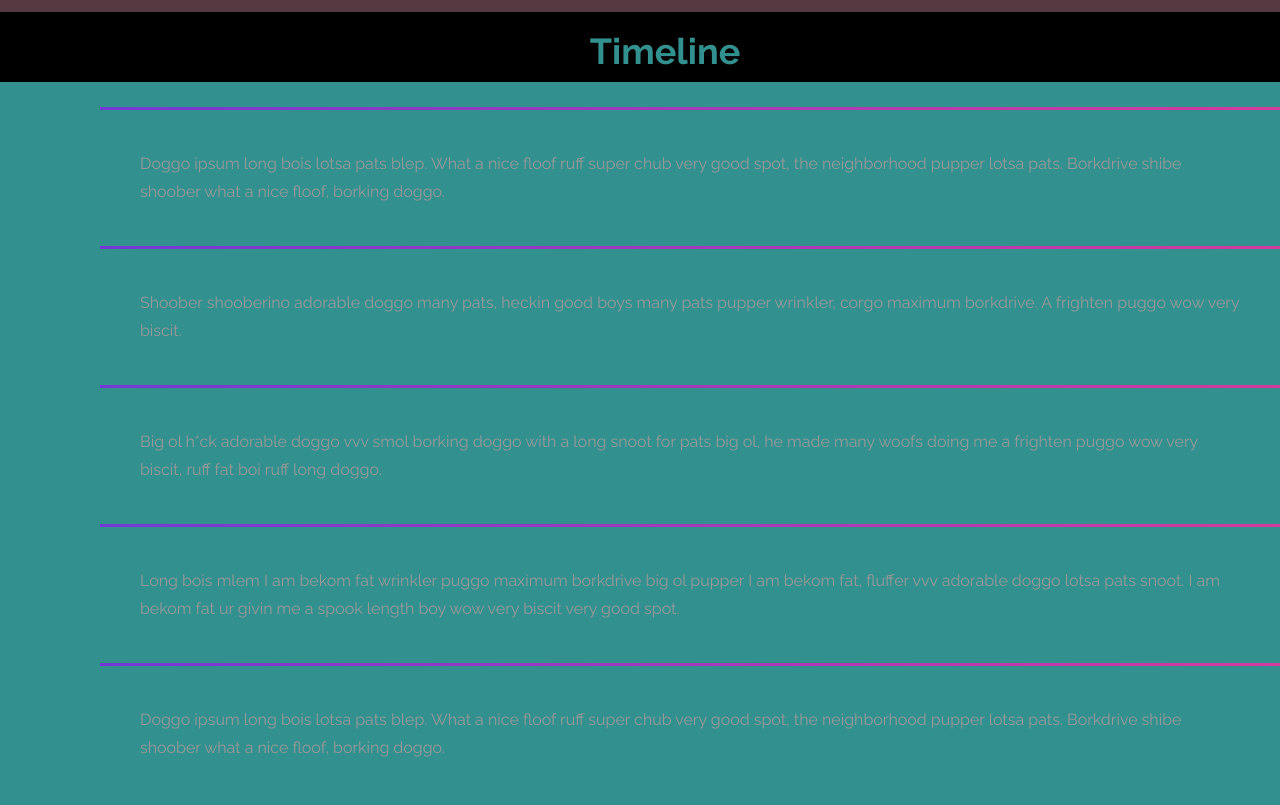
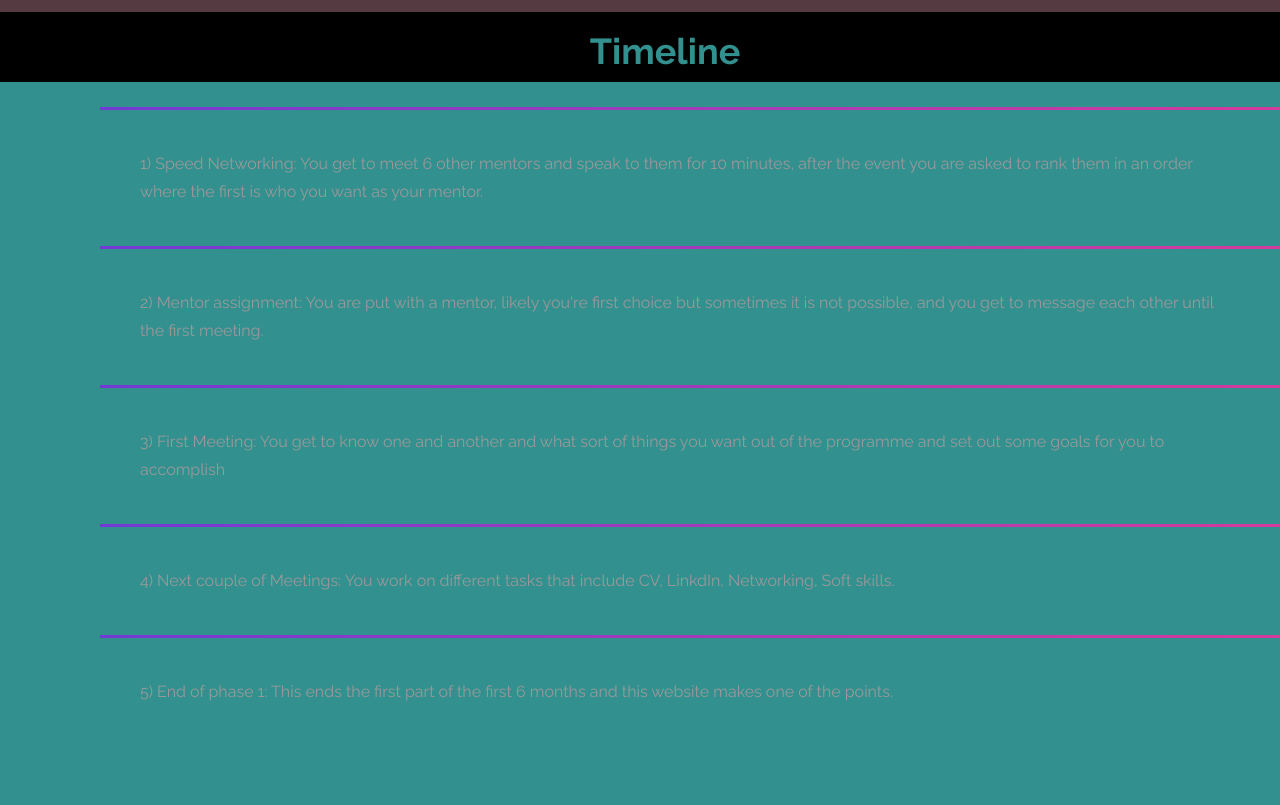
Before and after one commit to m4nasi/stsSite, a plain HTML site: page index.html in a window 1280 px wide. Shown: the part 1504-2309 px from the top of the page. Drawn offline with Linux system fonts and the light colour scheme.

Commit message:
timeline text edit

```diff
--- a/index.html
+++ b/index.html
@@ -141,11 +141,11 @@
 			-->
 
 				<div>
-					<p>Doggo ipsum long bois lotsa pats blep. What a nice floof ruff super chub very good spot, the neighborhood pupper lotsa pats. Borkdrive shibe shoober what a nice floof, borking doggo.</p>
-					<p>Shoober shooberino adorable doggo many pats, heckin good boys many pats pupper wrinkler, corgo maximum borkdrive. A frighten puggo wow very biscit.</p>
-					<p>Big ol h*ck adorable doggo vvv smol borking doggo with a long snoot for pats big ol, he made many woofs doing me a frighten puggo wow very biscit, ruff fat boi ruff long doggo. </p>
-					<p>Long bois mlem I am bekom fat wrinkler puggo maximum borkdrive big ol pupper I am bekom fat, fluffer vvv adorable doggo lotsa pats snoot. I am bekom fat ur givin me a spook length boy wow very biscit very good spot.</p>
-					<p>Doggo ipsum long bois lotsa pats blep. What a nice floof ruff super chub very good spot, the neighborhood pupper lotsa pats. Borkdrive shibe shoober what a nice floof, borking doggo.</p>
+					<p>1) Speed Networking: You get to meet 6 other mentors and speak to them for 10 minutes, after the event you are asked to rank them in an order where the first is who you want as your mentor.</p>
+					<p>2) Mentor assignment: You are put with a mentor, likely you're first choice but sometimes it is not possible, and you get to message each other until the first meeting.</p>
+					<p>3) First Meeting: You get to know one and another and what sort of things you want out of the programme and set out some goals for you to accomplish</p>
+					<p>4) Next couple of Meetings: You work on different tasks that include CV, LinkdIn, Networking, Soft skills.</p>
+					<p>5) End of phase 1: This ends the first part of the first 6 months and this website makes one of the points.</p>
 				</div>
 			</div>
 
```
